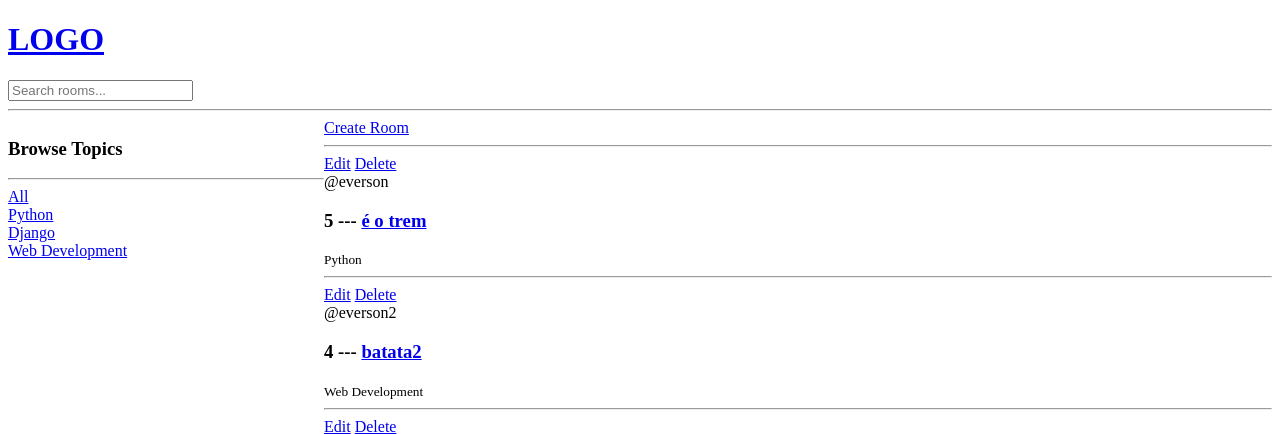
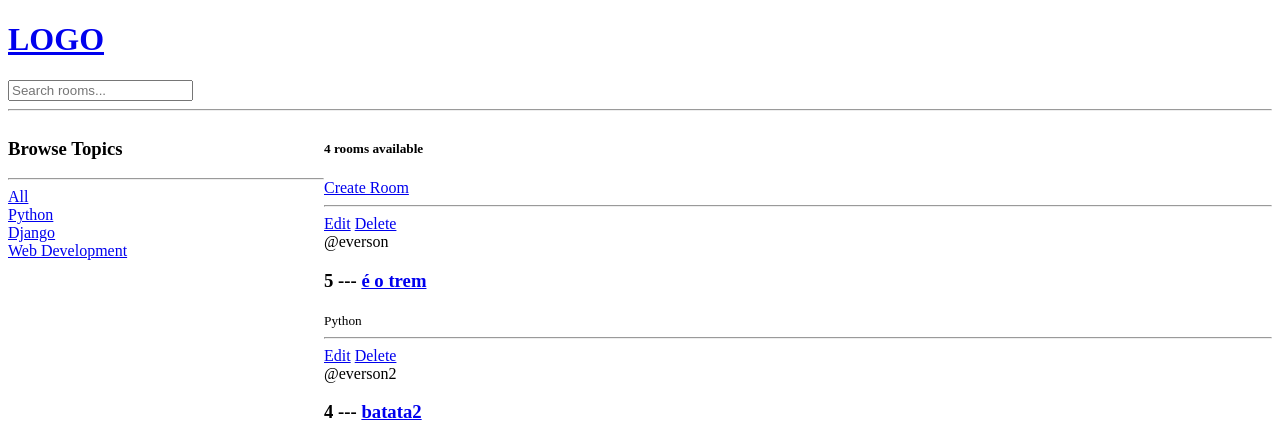
Before and after one commit to esteveseverson/django-blog, a Django app: page / in a window 1280 px wide. Shown: the top 434 px of the page. Run offline with Django 5.2, Linux system fonts and the light colour scheme; data comes from the database, SQL or seed files in the repository; both versions use the stored data as it was after the commit.

Commit message:
feat: show the number of rooms

```diff
--- a/base/templates/base/home.html
+++ b/base/templates/base/home.html
@@ -27,6 +27,7 @@
         </div>
 
         <div>
+            <h5> {{rooms_count}} rooms available </h5>
             <a href="{% url 'create-room' %}"> Create Room </a>
             <hr>
 
--- a/base/views.py
+++ b/base/views.py
@@ -14,7 +14,9 @@ def home(request: HttpRequest):
     rooms = Room.objects.filter(Q(topic__name__icontains=q) | Q(name__icontains=q))
     topics = Topic.objects.all()
 
-    context = {'rooms': rooms, 'topics': topics}
+    rooms_count = rooms.count()
+
+    context = {'rooms': rooms, 'topics': topics, 'rooms_count': rooms_count}
 
     return render(request, 'base/home.html', context)
 
```
Also changed, not shown: db.sqlite3.
